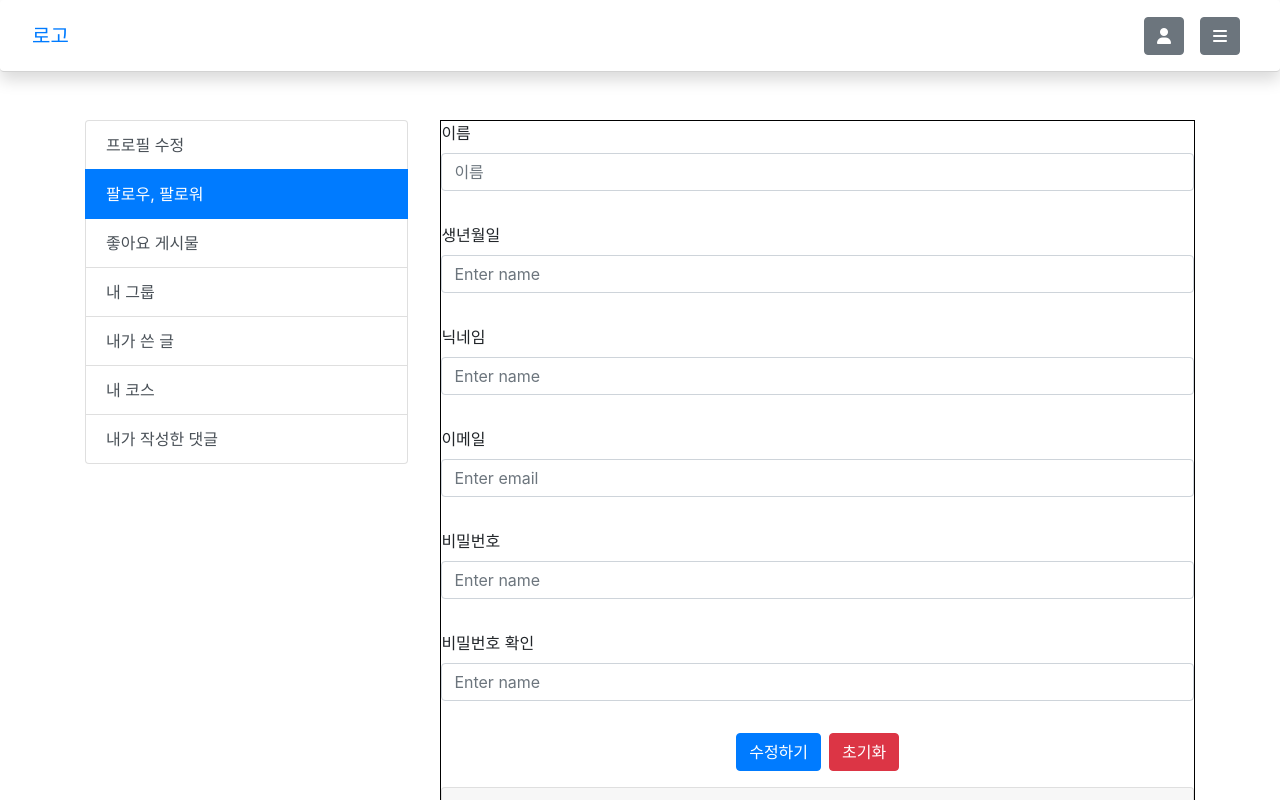
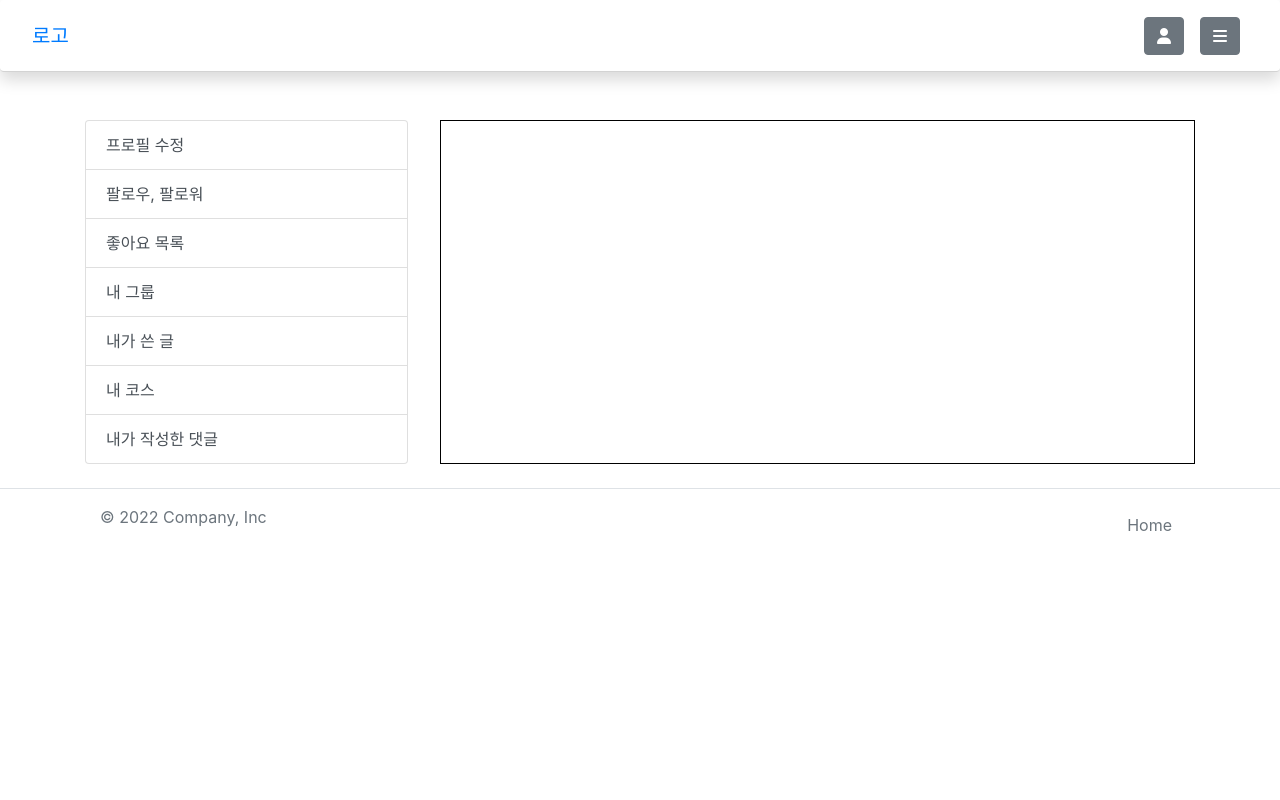
Before and after one commit to SSAFY-S0914/Enjoytrip-Final-FE, a Vue app: page /profile in a window 1280 px wide. Shown: the top 800 px of the page. Built offline with nearby package versions, Linux system fonts and the light colour scheme.

Commit message:
feat: 프로필탭

```diff
--- a/src/components/InfoDetail.vue
+++ b/src/components/InfoDetail.vue
@@ -1,23 +1,12 @@
 <template>
   <div>
-    <ProfileSetting></ProfileSetting>
-    <FollowSetting></FollowSetting>
-    <LikeSetting></LikeSetting>
+    <router-view></router-view>
   </div>
 </template>
 
 <script>
-import FollowSetting from "./partial/ProfileSetting/FollowSetting.vue";
-import LikeSetting from "./partial/ProfileSetting/LikeSetting.vue";
-import ProfileSetting from "./partial/ProfileSetting/ProfileSetting.vue";
-
 export default {
   name: "InfoDetail",
-  components: {
-    ProfileSetting,
-    FollowSetting,
-    LikeSetting,
-  },
 };
 </script>
 
--- a/src/components/InfoList.vue
+++ b/src/components/InfoList.vue
@@ -1,18 +1,53 @@
 <template>
   <b-list-group>
-    <b-list-group-item href="#">프로필 수정</b-list-group-item>
-    <b-list-group-item href="#" active>팔로우, 팔로워</b-list-group-item>
-    <b-list-group-item href="#">좋아요 게시물</b-list-group-item>
-    <b-list-group-item href="#">내 그룹</b-list-group-item>
-    <b-list-group-item href="#">내가 쓴 글</b-list-group-item>
-    <b-list-group-item href="#">내 코스</b-list-group-item>
-    <b-list-group-item href="#">내가 작성한 댓글</b-list-group-item>
+    <b-list-group-item
+      v-for="option in options"
+      :key="option"
+      :to="option.url"
+      @click="markColor()"
+    >
+      {{ option.title }}
+    </b-list-group-item>
   </b-list-group>
 </template>
 
 <script>
 export default {
   name: "InfoList",
+  data() {
+    return {
+      options: [
+        {
+          title: "프로필 수정",
+          url: "/profile/setting",
+        },
+        {
+          title: "팔로우, 팔로워",
+          url: "/profile/myfollow",
+        },
+        {
+          title: "좋아요 목록",
+          url: "/profile/mylike",
+        },
+        {
+          title: "내 그룹",
+          url: "/profile/mygroup",
+        },
+        {
+          title: "내가 쓴 글",
+          url: "/profile/mypost",
+        },
+        {
+          title: "내 코스",
+          url: "/profile/mycourse",
+        },
+        {
+          title: "내가 작성한 댓글",
+          url: "/profile/mycomment",
+        },
+      ],
+    };
+  },
 };
 </script>
 
```
Also changed, not shown: src/components/GroupList.vue (added, +9 -0 lines), src/router/index.js (+17 -0 lines).
